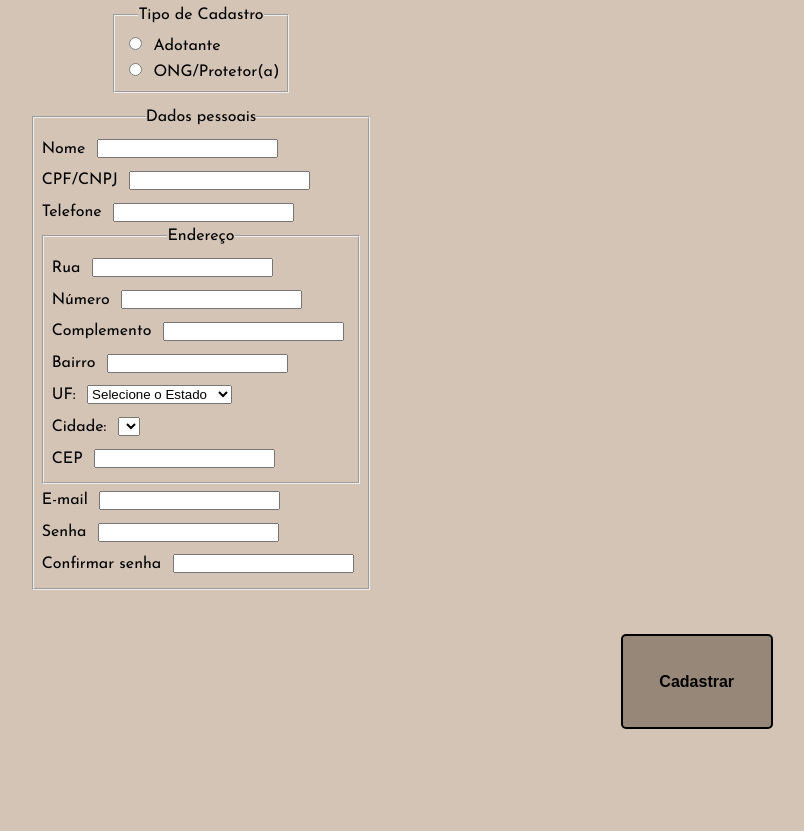
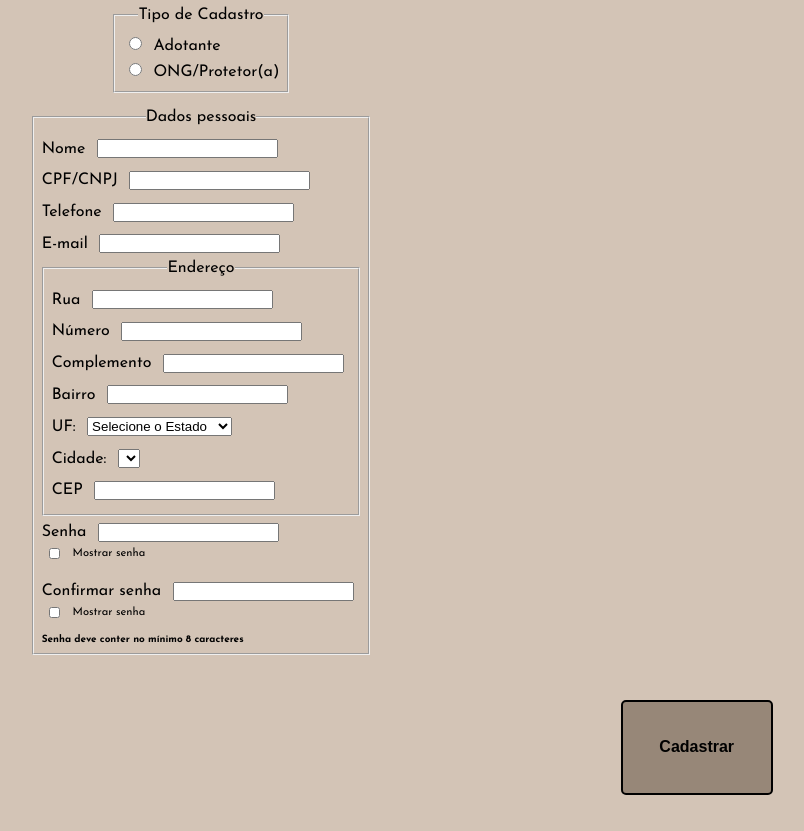
Before and after one commit to Thaissg/meu-amigo-pet, a PHP site: page /app/views/cadastro.php in a window 1280 px wide. Shown: the part 187-1018 px from the top of the page, without its empty margins (439-1243 px from the left). Before the commit the page ends 916 px from the top, so only its background shows below. Run offline with PHP 8.4, Linux system fonts and the light colour scheme; lists and menus that the app fills with data are empty; some libraries are stand-ins or nearby versions.

Commit message:
Cadastro alinhado com BD

```diff
--- a/app/Database.php
+++ b/app/Database.php
@@ -24,7 +24,7 @@
     {
         $con = self::getConnection();
         $con->exec('CREATE TABLE IF NOT EXISTS ong_protetora (
-            ong_protetora_id SERIAL NOT NULL PRIMARY KEY,
+            ong_protetora_id INTEGER NOT NULL PRIMARY KEY AUTOINCREMENT,
             nome VARCHAR(60) NOT NULL,
             cpf_cnpj VARCHAR(14) NOT NULL,
             endereco VARCHAR(255) NOT NULL,
@@ -35,7 +35,7 @@
         ');
 
         $con->exec('CREATE TABLE IF NOT EXISTS populacao (
-            populacao_id SERIAL NOT NULL PRIMARY KEY,
+            populacao_id INTEGER NOT NULL PRIMARY KEY AUTOINCREMENT,
             nome VARCHAR(60) NOT NULL,
             cpf VARCHAR(11) NOT NULL,
             endereco VARCHAR(255) NOT NULL,
--- a/app/controllers/Controller.php
+++ b/app/controllers/Controller.php
@@ -16,6 +16,6 @@
      */
     public function view(string $view, $data = []): void
     {
-        require __DIR__ . '../views/' . $view . '.php';
+        require __DIR__ . '/../views/' . $view . '.php';
     }
 }
--- a/app/models/Usuario.php
+++ b/app/models/Usuario.php
@@ -93,7 +93,7 @@
         $con = Database::getConnection();
         if ($this->tipo == 'ong_protetor'){
             $stm = $con->prepare
-            ('INSERT INTO ong_protetora (nome, cpf-cpnj, endereco, telefone, email, senha)
+            ('INSERT INTO ong_protetora (nome, cpf_cnpj, endereco, telefone, email, senha)
             VALUES (:nome, :documento, :endereco, :telefone, :email, :senha)');
             $stm->bindValue(':nome', $this->nome);
             $stm->bindValue(':documento', $this->documento);
@@ -195,7 +195,7 @@
 
         $resultado = $stm->fetchAll();
         if (!$resultado){
-            return NULL;
+            return [];
         }
 
         $usuarios = array();
--- a/app/views/adote.php
+++ b/app/views/adote.php
@@ -2,7 +2,7 @@
 <html lang="pt-br">
   <head>
     <title>Meu amigo pet</title>
-    <link rel="stylesheet" href="../../public/css/style.css" />
+    <link rel="stylesheet" href="<?= BASEPATH  ?>public/css/style.css" />
     <?php
       include('head.php');
     ?>
--- a/app/views/cadastro.php
+++ b/app/views/cadastro.php
@@ -3,7 +3,7 @@
 
 <head>
   <title>Meu amigo pet</title>
-  <link rel="stylesheet" href="/meu-amigo-pet/public/css/style.css" />
+  <link rel="stylesheet" href="<?= BASEPATH ?>public/css/style.css" />
   <?php
   include('head.php');
   ?>
@@ -22,7 +22,7 @@
 
       <hr>
 
-      <form action="#" class="login__form" method="POST">
+      <form class="cadastro__form" method="POST">
         <fieldset class="tipo_cadastro">
           <legend>Tipo de Cadastro</legend>
           <div class="form__field">
@@ -44,12 +44,19 @@
 
           <div class="form__field">
             <label for="cpf-cnpj">CPF/CNPJ</label>
-            <input type="text" name="cpf-cnpj" id="cpf-cnpj">
+            <input type="text" name="cpf-cnpj" id="cpf-cnpj" onchange="testaDocumento(this.value)">
+            <div id="validaDoc" class="alert invalido"></div>
           </div>
 
           <div class="form__field">
             <label for="tel">Telefone</label>
-            <input type="text" name="tel" id="tel">
+            <input type="text" name="tel" id="tel" onkeyup="telMask(event)" maxlength="15">
+          </div>
+
+          <div class="form__field">
+            <label for="email">E-mail</label>
+            <input type="text" name="email" id="email" onchange="validacaoEmail(this.value)">
+            <div id="validaEmail" class="alert invalido"></div>
           </div>
           <fieldset class="endereco">
             <legend>Endereço</legend>
@@ -58,7 +65,7 @@
               <input type="text" name="rua" id="rua">
             </div>
             <div class="form__field">
-              <label for="nukm">Número</label>
+              <label for="num">Número</label>
               <input type="text" name="num" id="num">
             </div>
             <div class="form__field">
@@ -112,26 +119,38 @@
               <input type="text" name="cep" id="cep">
             </div>
           </fieldset>
-          <div class="form__field">
-            <label for="email">E-mail</label>
-            <input type="text" name="email" id="email">
-          </div>
 
           <div class="form__field">
             <label for="senha">Senha</label>
-            <input type="password" name="senha" id="senha">
+            <input type="password" name="senha" id="senha" onchange="validaSenha(this.value)">
+          </div>
+          <div class="form__field">
+            <input class="checkMostrarSenha" type="checkbox" name="mostrar-senha" id="mostrar-senha"
+              onclick="mostrarSenha('senha',this)">
+            <label class="mostrar-senha" for="mostrar-senha">Mostrar senha</label>
           </div>
           <div class="form__field">
             <label for="conf-senha">Confirmar senha</label>
-            <input type="password" name="conf-senha" id="conf-senha">
+            <input type="password" name="conf-senha" id="conf-senha" onkeyup="validaConfSenha(this.value)">
+            <div id="validaConf" class="alert invalido"></div>
+          </div>
+          <div class="form__field">
+            <input class="checkMostrarSenha" type="checkbox" name="mostrar-confSenha" id="mostrar-confSenha"
+              onclick="mostrarSenha('conf-senha',this)">
+            <label class="mostrar-senha" for="mostrar-confSenha">Mostrar senha</label>
+          </div>
+          <div>
+            <p id="validaTamanho" class="alert">Senha deve conter no mínimo 8 caracteres</p>
           </div>
         </fieldset>
         <button class="btn" type="submit">Cadastrar</button>
       </form>
     </section>
   </main>
-  <script src="/meu-amigo-pet/public/js/app.js"></script>
-  <script src="/meu-amigo-pet/public/js/cidades.js"></script>
+  <script src="https://code.jquery.com/jquery-1.9.1.js"></script>
+  <script src="/meu-amigo-pet2.0/public/js/app.js"></script>
+  <script src="/meu-amigo-pet2.0/public/js/cidades.js"></script>
+  <script src="/meu-amigo-pet2.0/public/js/cadastro.js"></script>
 </body>
 
 </html>
--- a/app/views/head.php
+++ b/app/views/head.php
@@ -1,15 +1,15 @@
 <meta charset="UTF-8" />
 <meta name="viewport" content="width=device-width, initial-scale=1.0" />
 <meta http-equiv="X-UA-Compatible" content="ie=edge" />
-<link rel="manifest" href="/meu-amigo-pet/public/js/manifest.webmanifest" />
+<link rel="manifest" href="/meu-amigo-pet2.0/public/js/manifest.webmanifest" />
 <!-- ios support -->
-<link rel="apple-touch-icon" href="/meu-amigo-pet/public/images/icons/icon-72x72.png" />
-<link rel="apple-touch-icon" href="/meu-amigo-pet/public/images/icons/icon-96x96.png" />
-<link rel="apple-touch-icon" href="/meu-amigo-pet/public/images/icons/icon-128x128.png" />
-<link rel="apple-touch-icon" href="/meu-amigo-pet/public/images/icons/icon-144x144.png" />
-<link rel="apple-touch-icon" href="/meu-amigo-pet/public/images/icons/icon-152x152.png" />
-<link rel="apple-touch-icon" href="/meu-amigo-pet/public/images/icons/icon-192x192.png" />
-<link rel="apple-touch-icon" href="/meu-amigo-pet/public/images/icons/icon-384x384.png" />
-<link rel="apple-touch-icon" href="/meu-amigo-pet/public/images/icons/icon-512x512.png" />
+<link rel="apple-touch-icon" href="/meu-amigo-pet2.0/public/images/icons/icon-72x72.png" />
+<link rel="apple-touch-icon" href="/meu-amigo-pet2.0/public/images/icons/icon-96x96.png" />
+<link rel="apple-touch-icon" href="/meu-amigo-pet2.0/public/images/icons/icon-128x128.png" />
+<link rel="apple-touch-icon" href="/meu-amigo-pet2.0/public/images/icons/icon-144x144.png" />
+<link rel="apple-touch-icon" href="/meu-amigo-pet2.0/public/images/icons/icon-152x152.png" />
+<link rel="apple-touch-icon" href="/meu-amigo-pet2.0/public/images/icons/icon-192x192.png" />
+<link rel="apple-touch-icon" href="/meu-amigo-pet2.0/public/images/icons/icon-384x384.png" />
+<link rel="apple-touch-icon" href="/meu-amigo-pet2.0/public/images/icons/icon-512x512.png" />
 <meta name="apple-mobile-web-app-status-bar" content="#db4938" />
 <meta name="theme-color" content="#db4938" />
--- a/app/views/header.php
+++ b/app/views/header.php
@@ -1,15 +1,15 @@
 <nav>
     <div class="logo-container">
-        <img class="logo" src="/meu-amigo-pet/public/images/Logo Meu amigo pet.png" alt="Logo Meu amigo pet">
+        <img class="logo" src="/meu-amigo-pet2.0/public/images/Logo Meu amigo pet.png" alt="Logo Meu amigo pet">
     </div>
 
     <div class="menu-superior">
         <ul class="lista-links">
-            <li><a class="link-menu-superior" href="/meu-amigo-pet/app/views/home.php"> Home </a></li>
-            <li><a class="link-menu-superior" href="/meu-amigo-pet/app/views/adote.php">Adote</a></li>
-            <li><a class="link-menu-superior" href="/meu-amigo-pet/app/views/ongs-e-protetoras.php">ONGs e
+            <li><a class="link-menu-superior" href="<?= BASEPATH  ?>home"> Home </a></li>
+            <li><a class="link-menu-superior" href="<?= BASEPATH  ?>adote">Adote</a></li>
+            <li><a class="link-menu-superior" href="<?= BASEPATH  ?>ongs-e-protetoras">ONGs e
                     Protetores(as)</a></li>
-            <li><a class="link-menu-superior" href="/meu-amigo-pet/app/views/users/login.php">Login</a></li>
+            <li><a class="link-menu-superior" href="<?= BASEPATH  ?>login">Login</a></li>
         </ul>
     </div>
 </nav>
--- a/app/views/home.php
+++ b/app/views/home.php
@@ -2,7 +2,7 @@
 <html lang="pt-br">
   <head>
     <title>Meu amigo pet</title>
-    <link rel="stylesheet" href="../../public/css/style.css" />
+    <link rel="stylesheet" href="<?= BASEPATH  ?>public/css/style.css" />
     <?php
       include('head.php');
     ?>
--- a/app/views/ongs-e-protetoras.php
+++ b/app/views/ongs-e-protetoras.php
@@ -2,7 +2,7 @@
 <html lang="pt-br">
   <head>
     <title>Meu amigo pet</title>
-    <link rel="stylesheet" href="../../public/css/style.css" />
+    <link rel="stylesheet" href="<?= BASEPATH  ?>public/css/style.css" />
     <?php
       include('head.php');
     ?>
--- a/public/css/style.css
+++ b/public/css/style.css
@@ -173,3 +173,24 @@
   display: flex;
   align-self: flex-end;
 }
+.alert{
+  font-size: 10px;
+  font-weight: bold;
+  text-align: right;
+  margin-right: 0.5rem;
+}
+.invalido{
+  color: red;
+}
+
+.valido{
+  color: green;
+}
+
+.mostrar-senha, .checkMostrarSenha{
+  height: 0.7rem;
+  font-size: 0.7rem;
+  vertical-align: top;
+  margin-top: 0;
+  margin-bottom: 1rem;
+}
--- /dev/null
+++ b/public/js/cadastro.js
@@ -0,0 +1,124 @@
+function testaDocumento(strDoc) {
+    var teste
+    if (strDoc.length == 14) {
+        teste = validaCNPJ(strDoc);
+    } else if (strDoc.length == 11) {
+        teste = TestaCPF(strDoc);
+    } else {
+        teste = false
+    }
+    if (teste == false) {
+        $("#validaDoc").html("CPF/CNPJ inválido");
+    }
+    return teste
+}
+
+function TestaCPF(strCPF) {
+    var Soma;
+    var Resto;
+    Soma = 0;
+    if (strCPF == "00000000000") {
+        return false;
+    }
+
+    for (i = 1; i <= 9; i++) Soma = Soma + parseInt(strCPF.substring(i - 1, i)) * (11 - i);
+    Resto = (Soma * 10) % 11;
+
+    if ((Resto == 10) || (Resto == 11)) Resto = 0;
+    if (Resto != parseInt(strCPF.substring(9, 10))) return false;
+
+    Soma = 0;
+    for (i = 1; i <= 10; i++) Soma = Soma + parseInt(strCPF.substring(i - 1, i)) * (12 - i);
+    Resto = (Soma * 10) % 11;
+
+    if ((Resto == 10) || (Resto == 11)) Resto = 0;
+    if (Resto != parseInt(strCPF.substring(10, 11))) {
+        return false;
+    }
+    return true;
+}
+
+
+function validaCNPJ(cnpj) {
+    var b = [6, 5, 4, 3, 2, 9, 8, 7, 6, 5, 4, 3, 2]
+    var c = String(cnpj).replace(/[^\d]/g, '')
+
+    if (c.length !== 14)
+        return false
+
+    if (/0{14}/.test(c))
+        return false
+
+    for (var i = 0, n = 0; i < 12; n += c[i] * b[++i]);
+    if (c[12] != (((n %= 11) < 2) ? 0 : 11 - n))
+        return false
+
+    for (var i = 0, n = 0; i <= 12; n += c[i] * b[i++]);
+    if (c[13] != (((n %= 11) < 2) ? 0 : 11 - n))
+        return false
+
+    return true
+}
+
+
+const telMask = (event) => {
+    let input = event.target
+    input.value = phoneMask(input.value)
+}
+
+const phoneMask = (value) => {
+    if (!value) return ""
+    value = value.replace(/\D/g, '')
+    value = value.replace(/(\d{2})(\d)/, "($1) $2")
+    value = value.replace(/(\d)(\d{4})$/, "$1-$2")
+    return value
+}
+
+
+function validacaoEmail(email) {
+    var re = /\S+@\S+\.\S+/;
+    if (re.test(email)) {
+        $("#validaEmail").html("");
+        return true
+    } else {
+        $("#validaEmail").html("Email inválido");
+        return false
+    }
+}
+
+function validaSenha(senha) {
+    elem = $('#validaTamanho')
+    if (senha.length < 8) {
+        if (elem.hasClass('valido')) {
+            elem.removeClass('valido');
+        }
+        elem.addClass('invalido');
+        return false;
+    } else {
+        if (elem.hasClass('invalido')) {
+            elem.removeClass('invalido');
+        }
+        elem.addClass('valido');
+        return false;
+    }
+}
+
+function validaConfSenha(confSenha){
+    senha = document.getElementById('senha').value
+    if (confSenha==senha){
+        $('#validaConf').html("");
+        return true
+    } else {
+        $('#validaConf').html("As senhas não conferem");
+        return false
+    }
+}
+
+function mostrarSenha(entrada,checkbox){
+    campo = document.getElementById(entrada)
+    if (checkbox.checked == true) {
+        campo.type = 'text'
+    } else {
+        campo.type = 'password'
+    }
+}
```
Also changed, not shown: app/controllers/Login.php (+12 -5 lines), app/views/login.php (added, +43 -0 lines), index.php (+11 -15 lines), libs/Route.php (+19 -26 lines), .htaccess.
